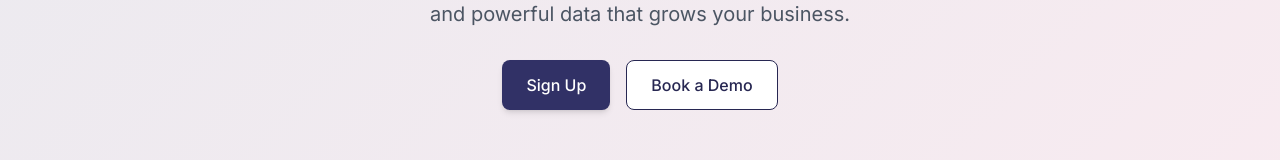
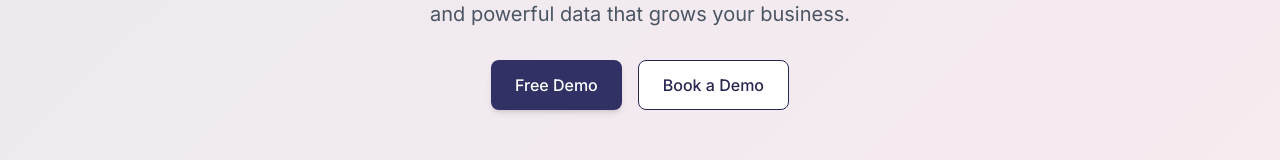
Before and after one commit to asherDn-Official/Vadik-Landing-Page, a React (Vite) app: page / in a window 1280 px wide. Shown: the part 490-650 px from the top of the page. Built offline with nearby package versions, Linux system fonts and the light colour scheme.

Commit message:
Update Hero.jsx

```diff
--- a/src/components/Hero.jsx
+++ b/src/components/Hero.jsx
@@ -36,7 +36,7 @@ const Hero = () => {
                 duration={500}
                 className="btn btn-primary"
               >
-                Sign Up
+                Free Demo
               </Link>
               <Link
                 to="cta"
```
